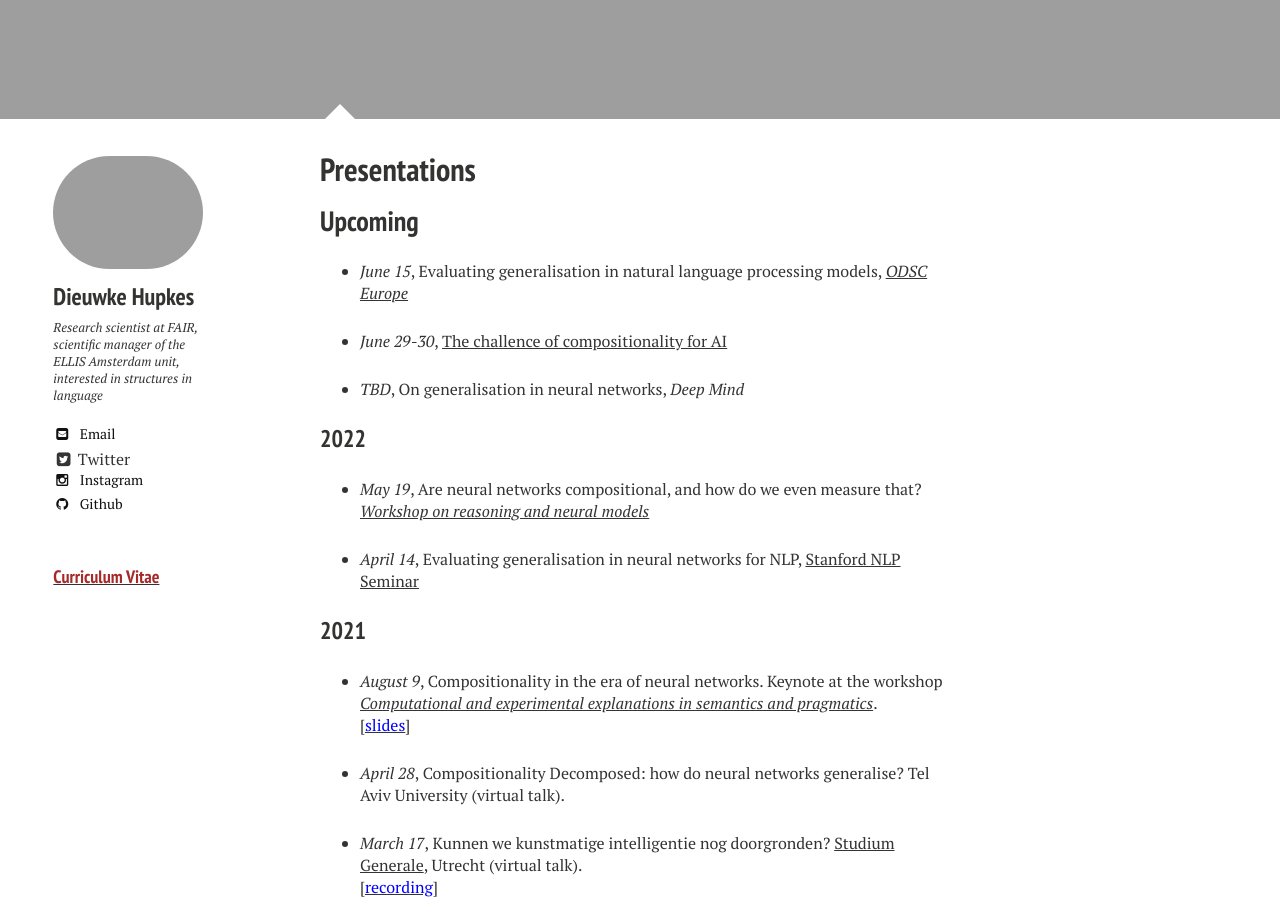
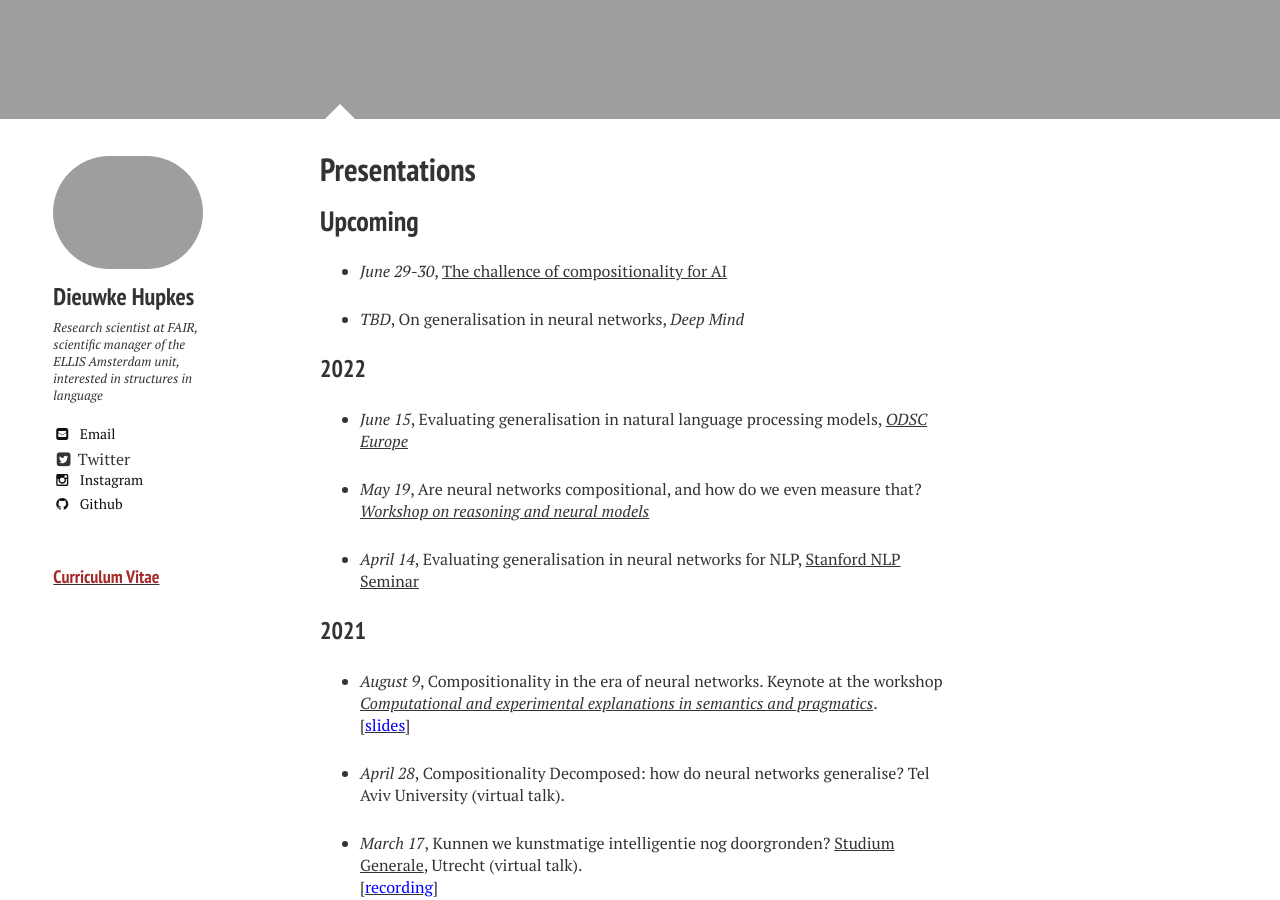
Before and after one commit to dieuwkehupkes/dieuwkehupkes.github.io, a Jekyll site: the page built from talks.md, in a window 1280 px wide and 900 px high, scrolled down 925 px. Built offline with Jekyll 4.4.1, drawn with Linux system fonts in a browser that asks for light colours; nearby versions of some CDN libraries.

```diff
--- a/talks.md
+++ b/talks.md
@@ -12,13 +12,13 @@ image:
 
 ## Upcoming
 
-* *June 15*, Evaluating generalisation in natural language processing models, <a href="https://odsc.com/speakers/evaluating-generalisation-in-natural-language-processing-models/" target="_blank">*ODSC Europe*</a>
-
 * *June 29-30*, <a href="https://compositionalintelligence.github.io/" target="_blank">The challence of compositionality for AI</a>
 
 * *TBD*, On generalisation in neural networks, *Deep Mind*
 
 ### 2022
+
+* *June 15*, Evaluating generalisation in natural language processing models, <a href="https://odsc.com/speakers/evaluating-generalisation-in-natural-language-processing-models/" target="_blank">*ODSC Europe*</a>
 
 * *May 19*, Are neural networks compositional, and how do we even measure that? [*Workshop on reasoning and neural models*](https://www.jakubszymanik.com/CoSaQ/events/workshop-on-reasoning-neural-models/)
 
```
